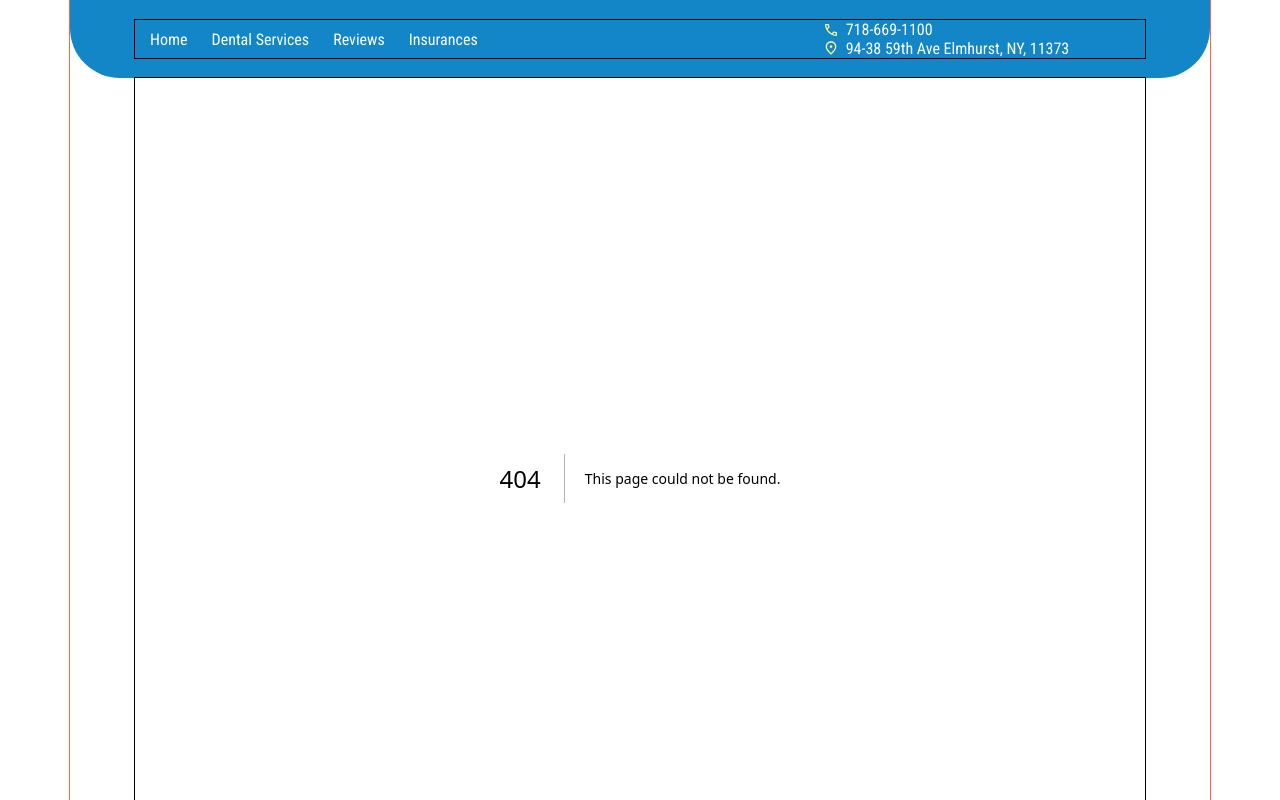
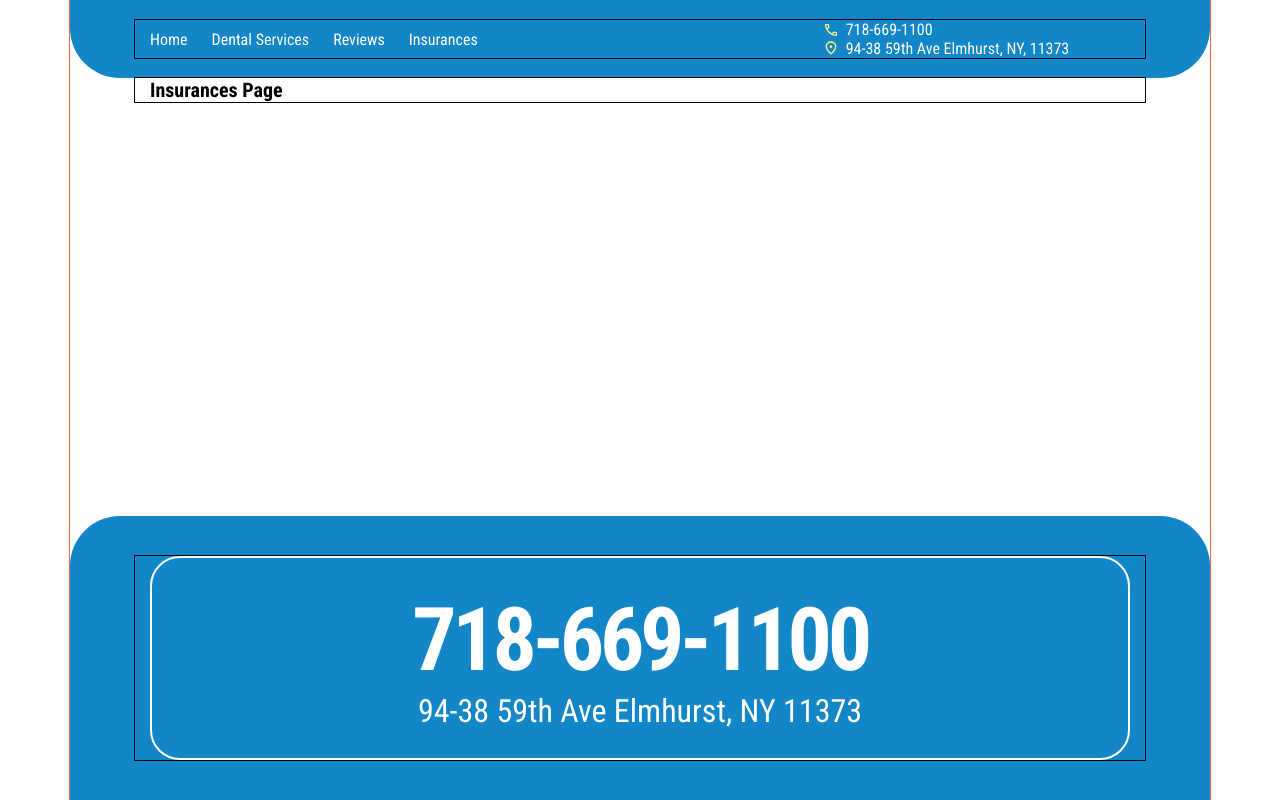
Before and after one commit to go-doc-web/dental-elida-app, a Next.js app: page /insurances in a window 1280 px wide. Before the commit this address had no page. Built offline with nearby package versions, Linux system fonts and the light colour scheme.

Commit message:
feat: добавлена страница Insurances, создан файл страницы и настроен путь

```diff
--- /dev/null
+++ b/src/app/insurances/page.jsx
@@ -0,0 +1,7 @@
+import React from "react";
+
+const InsurancesPage = () => {
+  return <h1>Insurances Page</h1>;
+};
+
+export default InsurancesPage;
```
